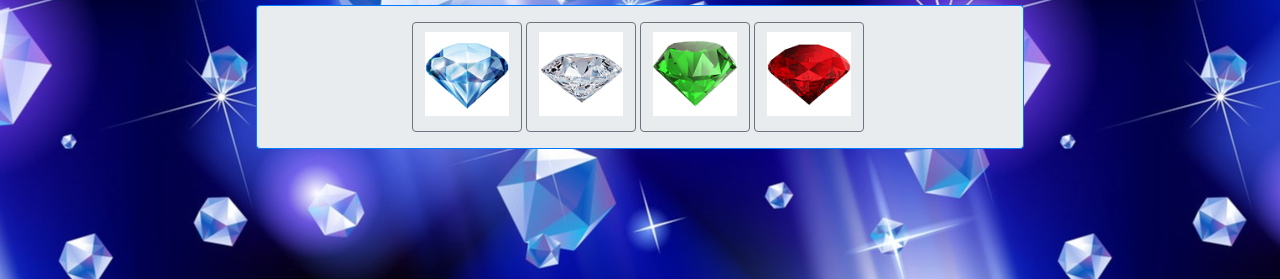
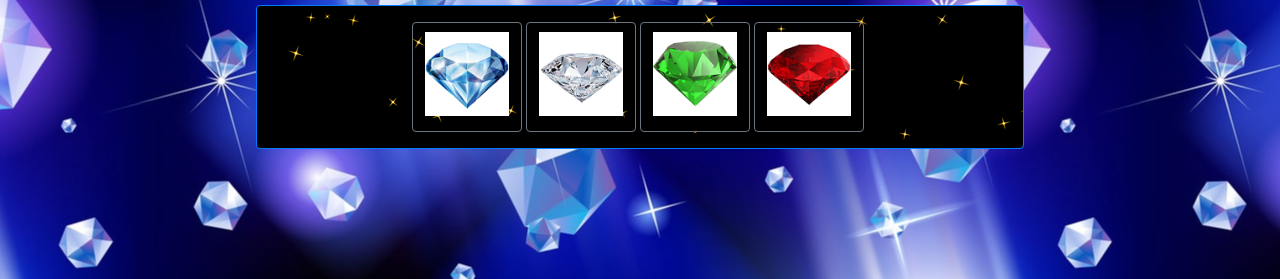
Before and after one commit to pirueto2004/unit-4-game, a plain HTML site: page index.html in a window 1280 px wide. Shown: the part 521-800 px from the top of the page. Drawn offline with nearby package versions, Linux system fonts and the light colour scheme.

Commit message:
added sparkling background to crystal div
Signed-off-by: Julio Bell <juliobell2014@gmail.com>

```diff
--- a/assets/css/style.css
+++ b/assets/css/style.css
@@ -39,11 +39,6 @@ body {
 
 }
 
-#myRow {
-    background-image: url('assets/images/bg-pic3.png');
-    background-size: cover;
-    height: 100%;
-}
 
 .transparent {
 	background: transparent url("assets/images/gem-icon.png");
--- a/assets/javascript/game.js
+++ b/assets/javascript/game.js
@@ -9,7 +9,10 @@
     var body = $("body");
     var imageUrl = 'assets/images/bg-pic2.jpg';
     setBackgroundImage(body, imageUrl);
-    // $('body').css({"background-color": "white", "background-image": "linear-gradient(white, lightgray)"});
+
+    var crystalsRow = $("#myRow");
+    var imageUrl1 = 'assets/images/sparkling-bg.gif';
+    setBackgroundImage(crystalsRow, imageUrl1);
 
     var targetScore;
 
@@ -82,6 +85,7 @@
       totalScore += val;
       $('#score').html('<h2 class="h2 p-1">' + totalScore + '</h2>');
     }
+
 
     function showButtons() {
       //Give options to Play Again or Reset game
--- a/index.html
+++ b/index.html
@@ -84,7 +84,7 @@
             </div>
         </div>
 
-        <div class="row jumbotron py-2 border border-primary rounded" id="myRow">
+        <div class="row py-2 border border-primary rounded" id="myRow">
             <div class="col-6 col-sm-6 my-2 mx-0 px-1 text-right">
                 <button type="button" name="crystal1" class="btn btn-outline-secondary crystal rounded" id="crystal1" data-toggle="button" aria-pressed="false">
                     <img class="img-fluid" src="assets/images/gem-1.png">
```
Also changed, not shown: assets/images/sparkling-bg.gif (added).
